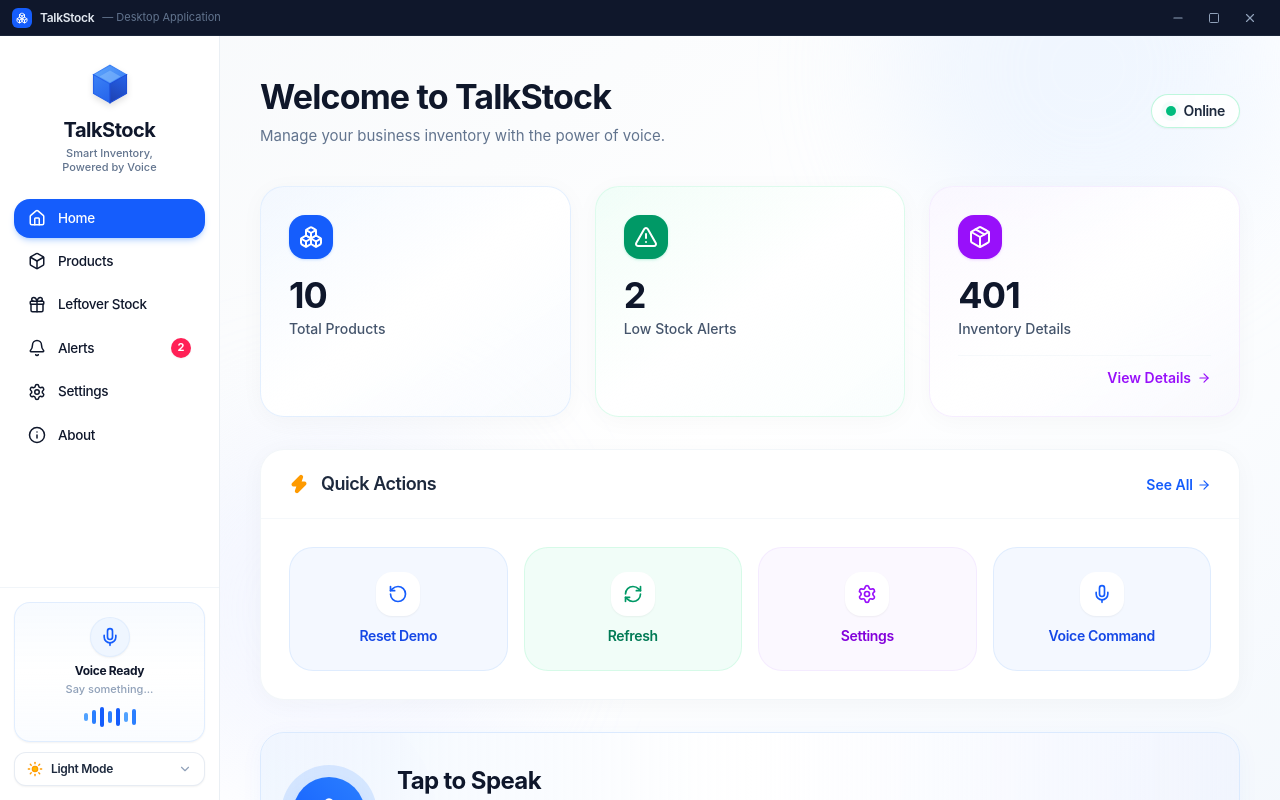
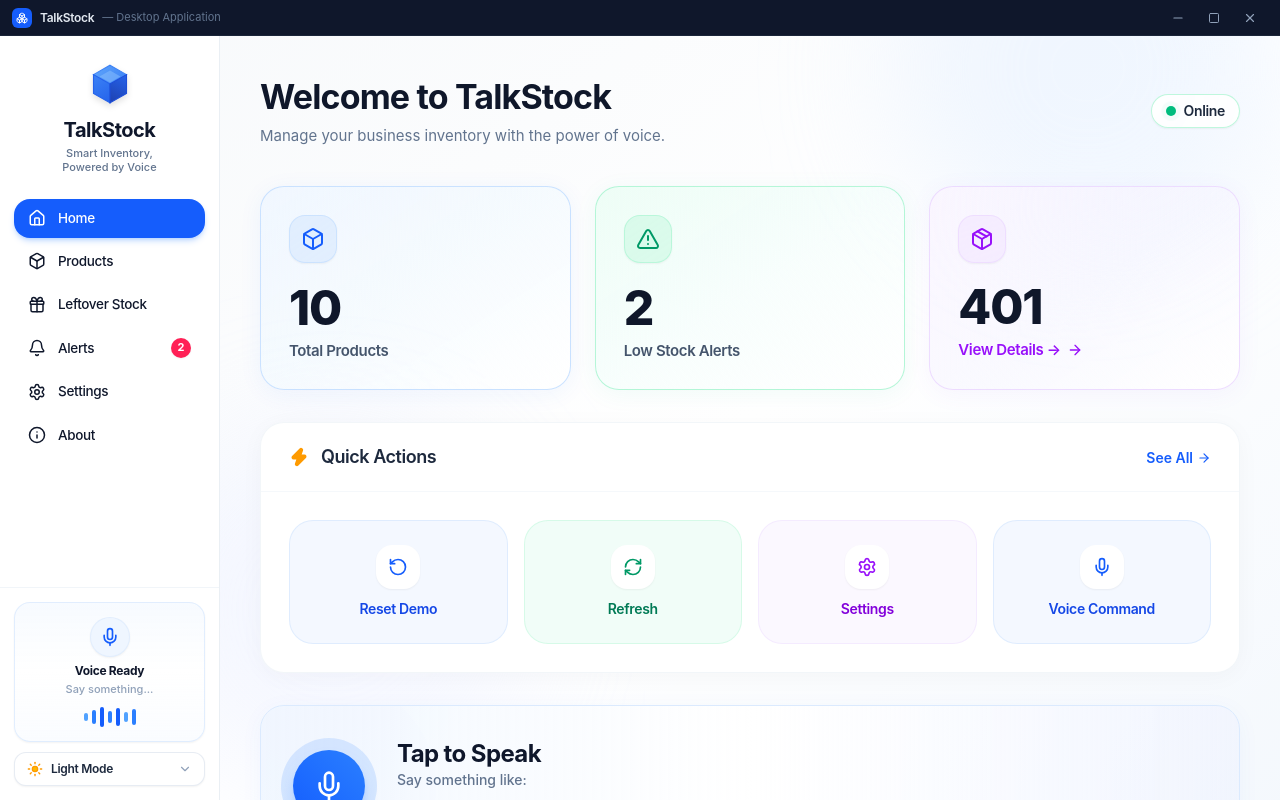
Before and after one commit to kishorea7001/STOCKS, a Next.js app: page / in a window 1280 px wide. Built offline with nearby package versions, Linux system fonts and the light colour scheme.

Commit message:
feat: align three dashboard statistic cards horizontally with equal height and precise styling

```diff
--- a/components/dashboard/OverviewPlaceholder.tsx
+++ b/components/dashboard/OverviewPlaceholder.tsx
@@ -2,7 +2,7 @@
 
 import React from 'react';
 import {
-  Boxes,
+  Box,
   AlertTriangle,
   Package,
   Zap,
@@ -22,27 +22,31 @@ import { QuickActionTile } from '../ui/QuickActionTile';
 export function OverviewPlaceholder() {
   return (
     <div className="space-y-6 md:space-y-8">
-      {/* 1. Statistics Cards Row */}
+      {/* 1. Statistics Cards Row (Equal Height, Perfectly Aligned) */}
       <section aria-label="Key Statistics">
-        <div className="grid grid-cols-1 sm:grid-cols-2 lg:grid-cols-3 gap-5 md:gap-6">
+        <div className="grid grid-cols-1 md:grid-cols-3 gap-5 md:gap-6 items-stretch">
+          {/* Card 1: Total Products (Light blue gradient, blue-tinted border, blue cube icon, 10) */}
           <StatCard
-            label="Total Products"
-            value="10"
+            title="Total Products"
+            number="10"
             variant="blue"
-            icon={<Boxes className="h-6 w-6" />}
+            icon={<Box className="h-6 w-6 text-blue-600" />}
           />
+
+          {/* Card 2: Low Stock Alerts (Light green gradient, green-tinted border, green warning icon, 2) */}
           <StatCard
-            label="Low Stock Alerts"
-            value="2"
+            title="Low Stock Alerts"
+            number="2"
             variant="green"
-            icon={<AlertTriangle className="h-6 w-6" />}
+            icon={<AlertTriangle className="h-6 w-6 text-emerald-600" />}
           />
+
+          {/* Card 3: 401 / View Details → (Light purple gradient, purple-tinted border, purple package icon) */}
           <StatCard
-            label="Inventory Details"
-            value="401"
+            number="401"
+            linkText="View Details →"
             variant="purple"
-            icon={<Package className="h-6 w-6" />}
-            linkText="View Details"
+            icon={<Package className="h-6 w-6 text-purple-600" />}
           />
         </div>
       </section>
--- a/components/ui/StatCard.tsx
+++ b/components/ui/StatCard.tsx
@@ -2,58 +2,42 @@ import React from 'react';
 import { ArrowRight } from 'lucide-react';
 
 export interface StatCardProps {
-  label: string;
-  value: string | number;
-  variant?: 'blue' | 'green' | 'purple' | 'yellow';
-  icon: React.ReactNode;
+  number: string | number;
+  title?: string;
   linkText?: string;
   onLinkClick?: () => void;
-  trendText?: string;
+  icon: React.ReactNode;
+  variant: 'blue' | 'green' | 'purple';
   className?: string;
 }
 
 export function StatCard({
-  label,
-  value,
-  variant = 'blue',
-  icon,
+  number,
+  title,
   linkText,
   onLinkClick,
-  trendText,
+  icon,
+  variant,
   className = '',
 }: StatCardProps) {
   const variantStyles = {
     blue: {
-      cardBg:
-        'bg-gradient-to-br from-blue-50/70 via-white to-blue-50/30 border-blue-100/70 hover:border-blue-200 hover:shadow-blue-500/5',
-      iconBox: 'bg-blue-600 text-white shadow-sm shadow-blue-500/20',
-      valueColor: 'text-slate-900',
-      labelColor: 'text-slate-600',
-      linkColor: 'text-blue-600 hover:text-blue-700',
+      card: 'bg-gradient-to-br from-blue-50/90 via-sky-50/50 to-white/95 border-blue-200/80 shadow-[0_4px_24px_rgba(37,99,235,0.06)] hover:border-blue-300 hover:shadow-[0_8px_30px_rgba(37,99,235,0.12)]',
+      iconWrapper: 'bg-blue-100/70 text-blue-600 border border-blue-200/60 shadow-xs',
+      text: 'text-slate-600',
+      link: 'text-blue-600 hover:text-blue-700',
     },
     green: {
-      cardBg:
-        'bg-gradient-to-br from-emerald-50/70 via-white to-teal-50/30 border-emerald-100/70 hover:border-emerald-200 hover:shadow-emerald-500/5',
-      iconBox: 'bg-emerald-600 text-white shadow-sm shadow-emerald-500/20',
-      valueColor: 'text-slate-900',
-      labelColor: 'text-slate-600',
-      linkColor: 'text-emerald-700 hover:text-emerald-800',
+      card: 'bg-gradient-to-br from-emerald-50/90 via-teal-50/50 to-white/95 border-emerald-200/80 shadow-[0_4px_24px_rgba(16,185,129,0.06)] hover:border-emerald-300 hover:shadow-[0_8px_30px_rgba(16,185,129,0.12)]',
+      iconWrapper: 'bg-emerald-100/70 text-emerald-600 border border-emerald-200/60 shadow-xs',
+      text: 'text-slate-600',
+      link: 'text-emerald-700 hover:text-emerald-800',
     },
     purple: {
-      cardBg:
-        'bg-gradient-to-br from-purple-50/70 via-white to-violet-50/30 border-purple-100/70 hover:border-purple-200 hover:shadow-purple-500/5',
-      iconBox: 'bg-purple-600 text-white shadow-sm shadow-purple-500/20',
-      valueColor: 'text-slate-900',
-      labelColor: 'text-slate-600',
-      linkColor: 'text-purple-600 hover:text-purple-700',
-    },
-    yellow: {
-      cardBg:
-        'bg-gradient-to-br from-amber-50/70 via-white to-yellow-50/30 border-amber-100/70 hover:border-amber-200 hover:shadow-amber-500/5',
-      iconBox: 'bg-amber-500 text-white shadow-sm shadow-amber-500/20',
-      valueColor: 'text-slate-900',
-      labelColor: 'text-slate-600',
-      linkColor: 'text-amber-700 hover:text-amber-800',
+      card: 'bg-gradient-to-br from-purple-50/90 via-violet-50/50 to-white/95 border-purple-200/80 shadow-[0_4px_24px_rgba(139,92,246,0.06)] hover:border-purple-300 hover:shadow-[0_8px_30px_rgba(139,92,246,0.12)]',
+      iconWrapper: 'bg-purple-100/70 text-purple-600 border border-purple-200/60 shadow-xs',
+      text: 'text-slate-600',
+      link: 'text-purple-600 hover:text-purple-700',
     },
   };
 
@@ -61,44 +45,40 @@ export function StatCard({
 
   return (
     <div
-      className={`relative overflow-hidden rounded-2xl md:rounded-3xl border p-6 md:p-7 shadow-[0_4px_24px_rgba(15,23,42,0.03)] transition-all duration-200 hover:shadow-[0_8px_30px_rgba(15,23,42,0.06)] hover:-translate-y-0.5 ${style.cardBg} ${className}`}
+      className={`h-full flex flex-col justify-between rounded-2xl md:rounded-3xl border p-6 md:p-7 transition-all duration-200 hover:-translate-y-0.5 cursor-default ${style.card} ${className}`}
     >
-      <div className="flex items-start justify-between gap-4">
-        <div className="space-y-2">
+      {/* Top: Icon */}
+      <div>
         <div
-            className={`inline-flex h-11 w-11 items-center justify-center rounded-2xl ${style.iconBox}`}
+          className={`inline-flex h-12 w-12 items-center justify-center rounded-2xl ${style.iconWrapper}`}
         >
           {icon}
         </div>
-          <div className="pt-2">
-            <p className={`text-3xl md:text-4xl font-bold tracking-tight ${style.valueColor}`}>
-              {value}
-            </p>
-            <p className={`text-xs md:text-sm font-medium mt-1 ${style.labelColor}`}>
-              {label}
-            </p>
-          </div>
       </div>
 
-        {trendText && (
-          <span className="inline-flex items-center rounded-full bg-white/80 px-2.5 py-1 text-xs font-semibold text-slate-700 shadow-xs border border-slate-100">
-            {trendText}
-          </span>
+      {/* Bottom: Large Number and Title / Action */}
+      <div className="mt-5 space-y-1">
+        <p className="text-4xl md:text-5xl font-extrabold text-[#0F172A] tracking-tight leading-none">
+          {number}
+        </p>
+
+        {title && (
+          <p className={`text-sm md:text-[15px] font-semibold tracking-tight pt-1 ${style.text}`}>
+            {title}
+          </p>
         )}
-      </div>
 
         {linkText && (
-        <div className="mt-4 pt-3 border-t border-slate-100/60 flex items-center justify-end">
           <button
             type="button"
             onClick={onLinkClick}
-            className={`group inline-flex items-center gap-1.5 text-xs md:text-sm font-semibold transition-colors cursor-pointer ${style.linkColor}`}
+            className={`group inline-flex items-center gap-1.5 text-sm md:text-[15px] font-semibold tracking-tight pt-1 transition-colors cursor-pointer ${style.link}`}
           >
             <span>{linkText}</span>
-            <ArrowRight className="h-3.5 w-3.5 transition-transform duration-150 group-hover:translate-x-1" />
+            <ArrowRight className="h-4 w-4 transition-transform duration-150 group-hover:translate-x-1" />
           </button>
+        )}
       </div>
-      )}
     </div>
   );
 }
```
Lines whose indentation alone changed are shown as unchanged.
